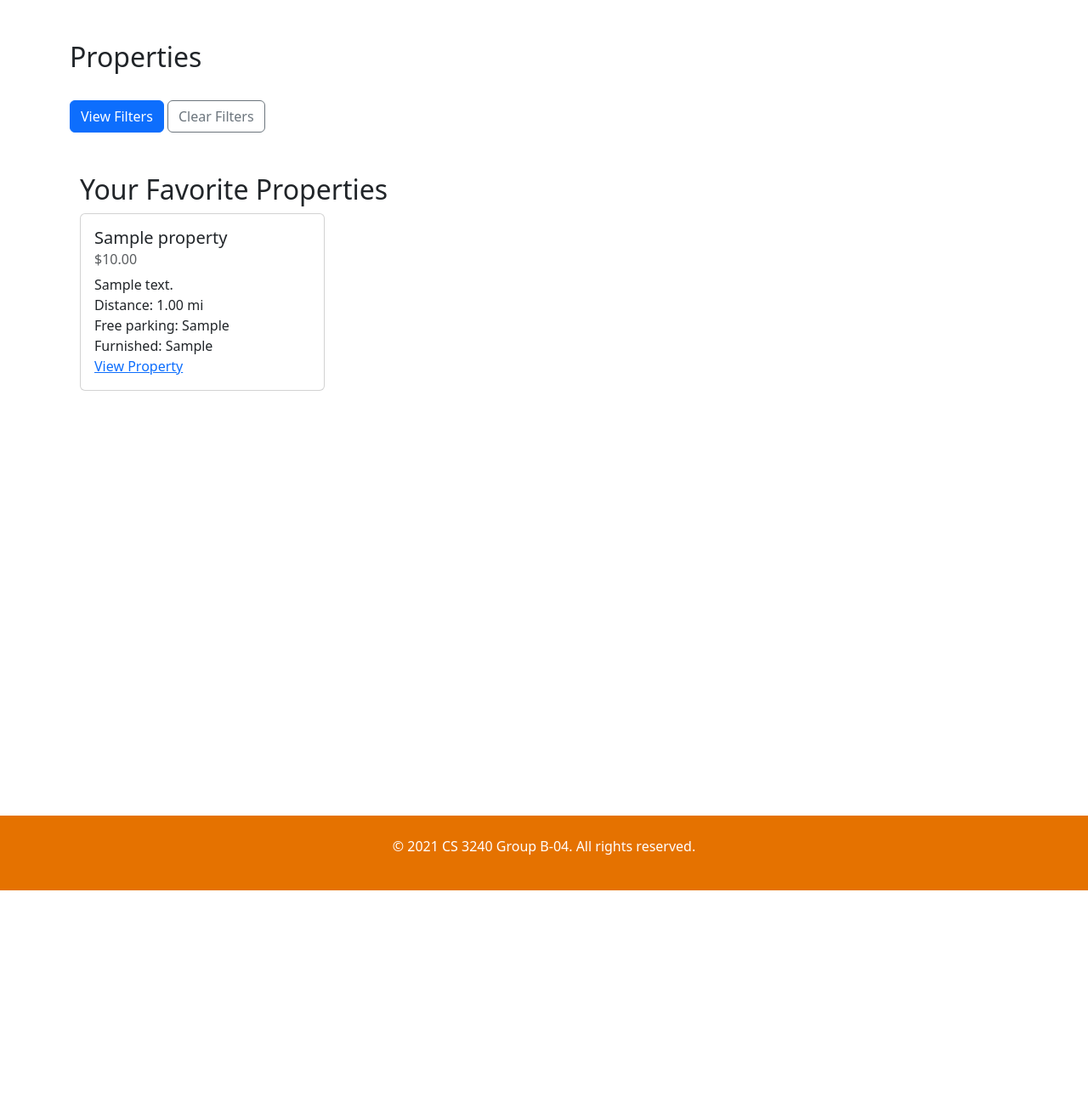
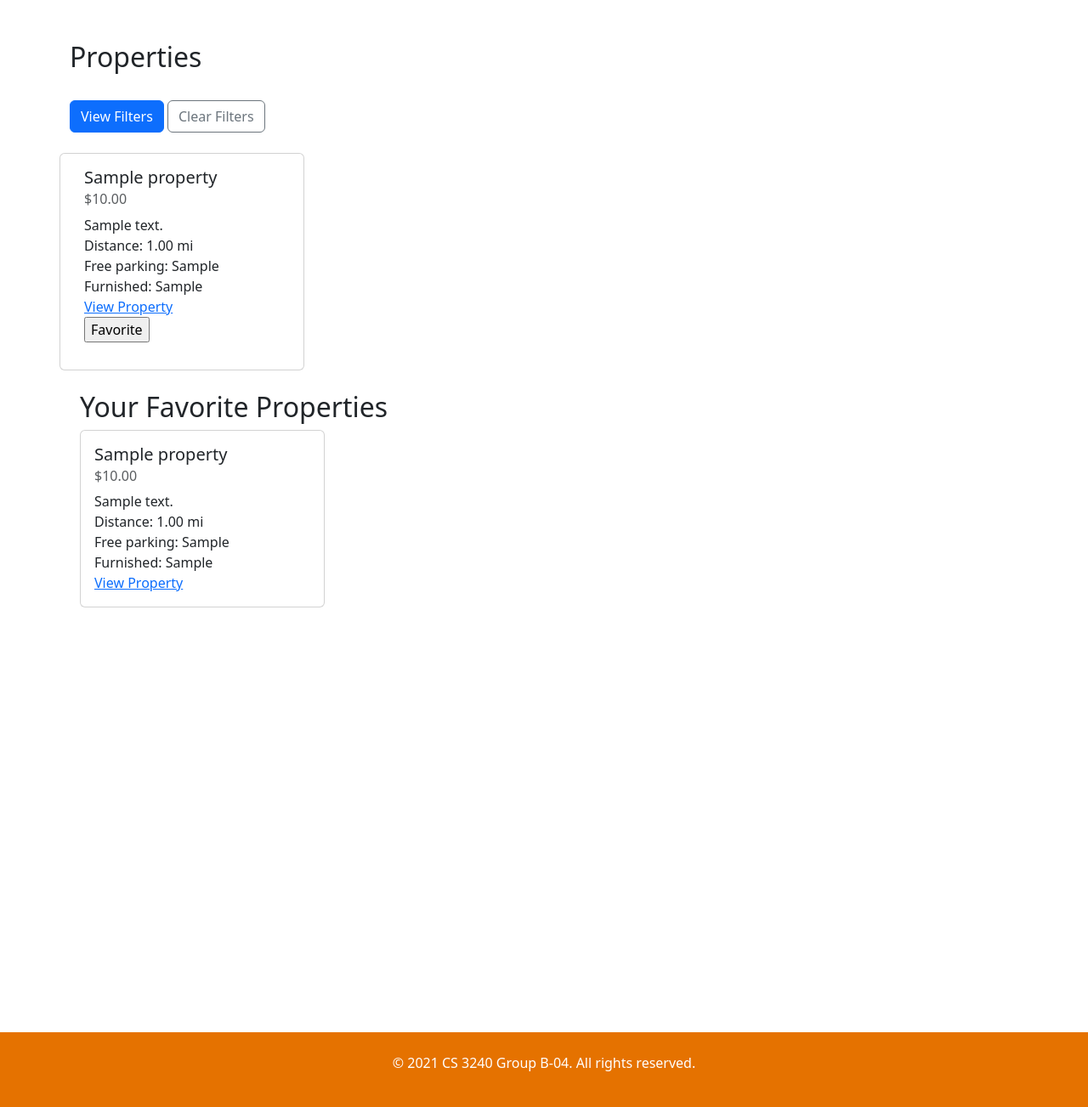
Before and after one commit to pragnya17/college-housing-offcampus, a Django app: page /properties/ in a window 1280 px wide. Shown: the part 56-1359 px from the top of the page at 85% size. Before the commit the page ends 1104 px from the top, so only its background shows below. Run offline with Django 3.2, Linux system fonts and the light colour scheme; tables that the repository leaves empty hold one stand-in row (values such as "Sample post"); some libraries are stand-ins or nearby versions.

Commit message:
Tiny changes

```diff
--- a/templates/index.html
+++ b/templates/index.html
@@ -6,9 +6,6 @@
 {% bootstrap_javascript %}
 
 <html>
-<head>
-  <link rel="stylesheet" type="text/css" href="main.css" />
-</head>
 
 <body>
 {% block bootstrap5_content %}
--- a/templates/properties/properties.html
+++ b/templates/properties/properties.html
@@ -13,7 +13,7 @@
     <!-- Below line sourced from: https://bootstrapcreative.com/pattern/responsive-card-deck-example/ -->
     <div class="row row-cols-1 row-cols-sm-2 row-cols-md-3 row-cols-lg-4 row-cols-xl-5">
 
-    {% for property in filter.qs %}
+    {% for property in model %}
         <div class="card" style="width: 18rem;">
             <div class="card-body">
                 <h5 class="card-title">{{property.title}}</h5>
```
Also changed, not shown: housing_app/migrations/0001_initial.py, housing_app/migrations/0014_alter_property_parking.py (deleted), housing_app/migrations/0014_auto_20211107_2317.py (deleted), housing_app/migrations/0015_alter_property_rooms.py (deleted), housing_app/migrations/0016_auto_20211106_1704.py (deleted), housing_app/migrations/0017_auto_20211106_1805.py (deleted), housing_app/migrations/0018_auto_20211106_1809.py (deleted), housing_app/migrations/0019_merge_0014_auto_20211107_2317_0018_auto_20211106_1809.py (deleted), housing_app/migrations/0020_alter_property_parking.py (deleted), housing_app/migrations/0021_auto_20211111_1156.py (deleted).
